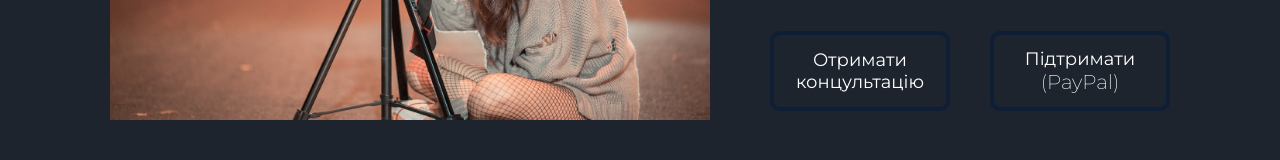
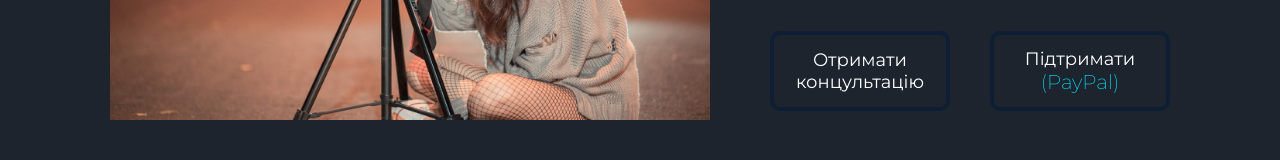
Before and after one commit to Matviimax/FFormat.pro, a plain HTML site: page index.html in a window 1280 px wide. Shown: the part 637-797 px from the top of the page. Drawn offline with Linux system fonts and the light colour scheme.

Commit message:
Update styles.css

```diff
--- a/styles.css
+++ b/styles.css
@@ -604,3 +604,7 @@ img#photo {
 }
 
 /* /////////////////////////////////// */
+
+.paypal-color {
+  color: #00e5ff;
+}
```
